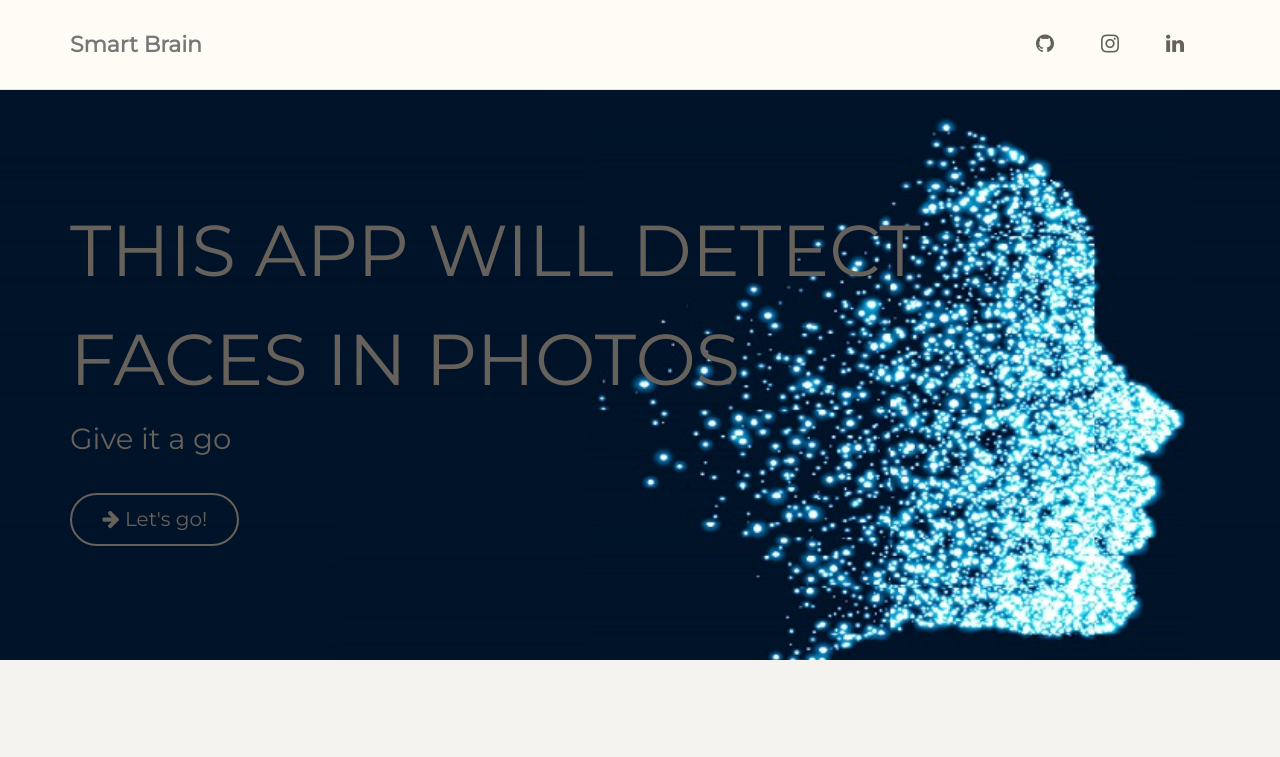
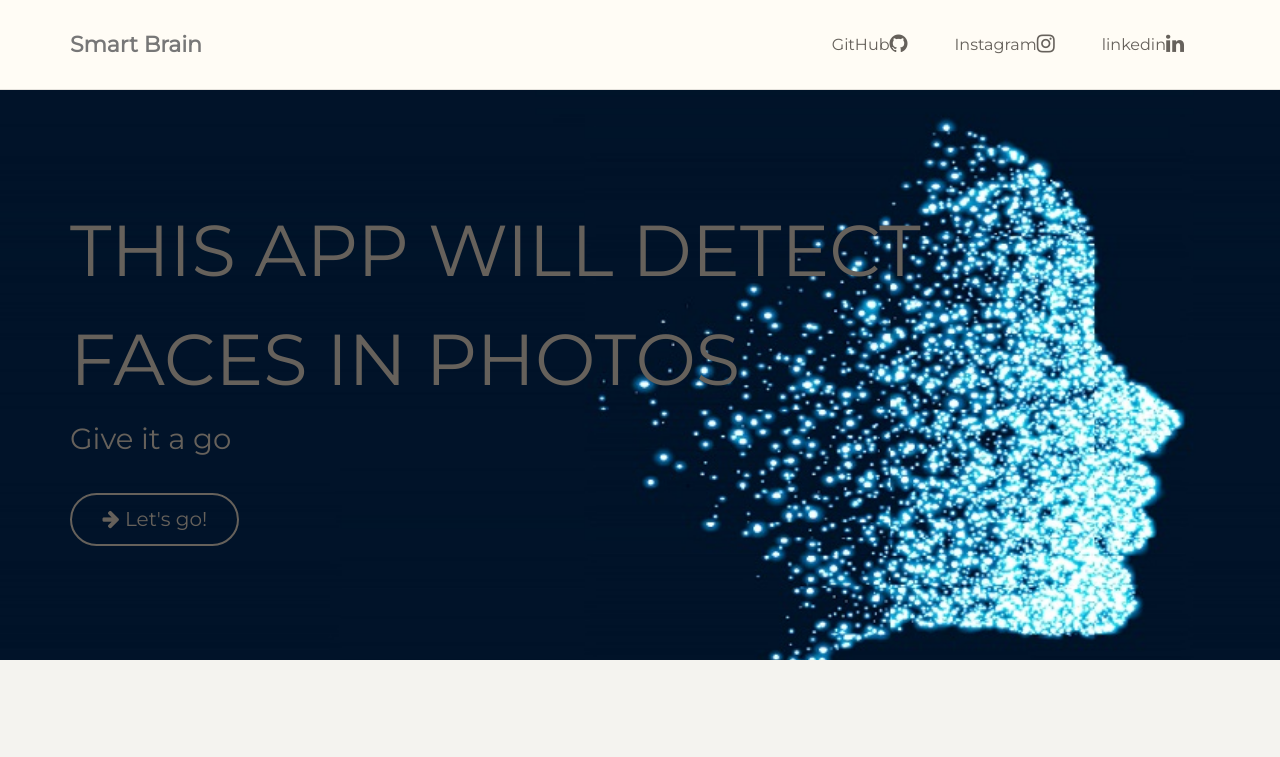
Before and after one commit to elee34/elee34.github.io, a plain HTML site: page index.html in a window 1280 px wide. Shown: the top 757 px of the page. Drawn offline with Linux system fonts and the light colour scheme.

Commit message:
Update index.html

```diff
--- a/index.html
+++ b/index.html
@@ -44,13 +44,13 @@
             </li-->
 
             <li>
-                <a href="https://github.com/elee34" target="_blank" class="btn btn-simple"><i class="fa fa-github" alt="GitHub"></i></a>
+                <a href="https://github.com/elee34" target="_blank" class="btn btn-simple">GitHub<i class="fa fa-github" alt="GitHub"></i></a>
             </li>
             <li>
-                <a href="https://www.instagram.com/evy.l33/" target="_blank" class="btn btn-simple"><i class="fa fa-instagram" alt="Instagram"></i></a>
+                <a href="https://www.instagram.com/evy.l33/" target="_blank" class="btn btn-simple">Instagram<i class="fa fa-instagram" alt="Instagram"></i></a>
             </li>
             <li>
-                <a href="https://www.linkedin.com/in/evylyne-cy-lee/" target="_blank" class="btn btn-simple"><i class="fa fa-linkedin" alt="Linkedin"></i></a>
+                <a href="https://www.linkedin.com/in/evylyne-cy-lee/" target="_blank" class="btn btn-simple">linkedin<i class="fa fa-linkedin" alt="Linkedin"></i></a>
             </li>
            </ul>
         </div><!-- /.navbar-collapse -->
```
